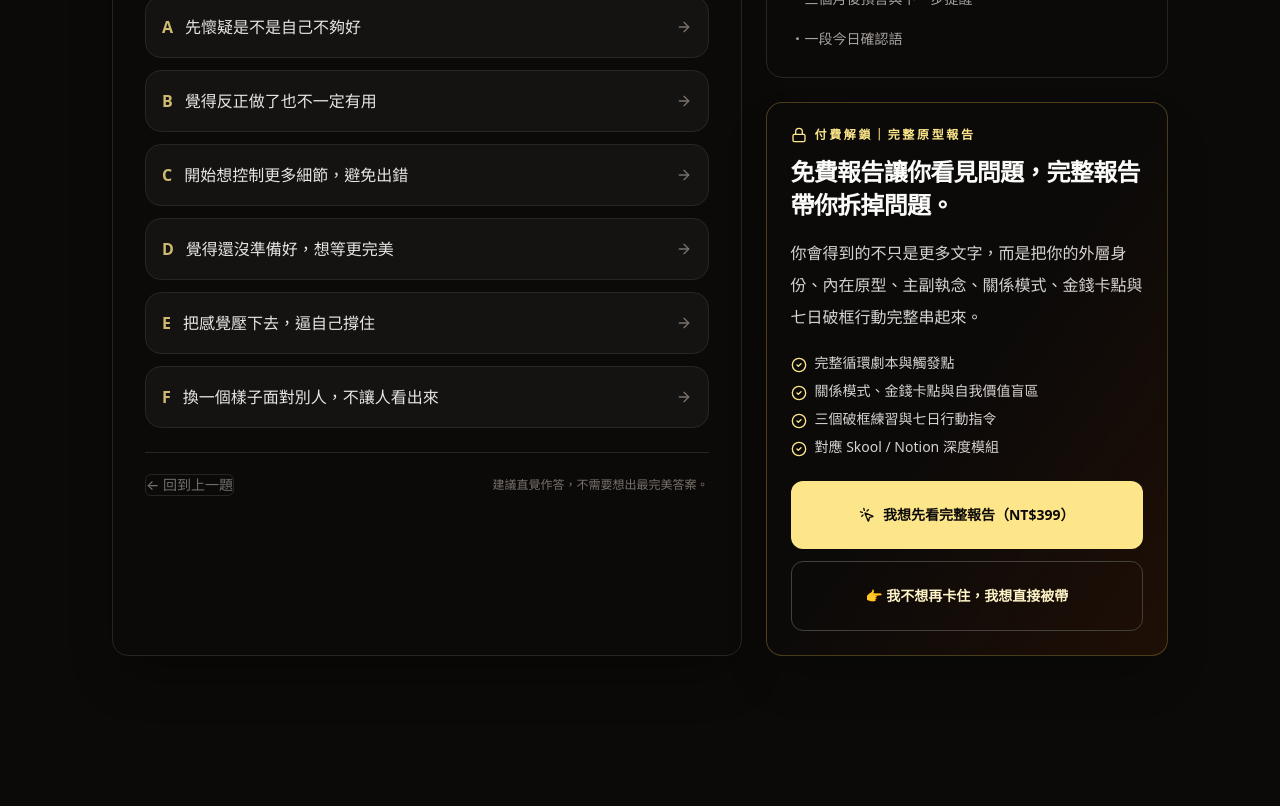
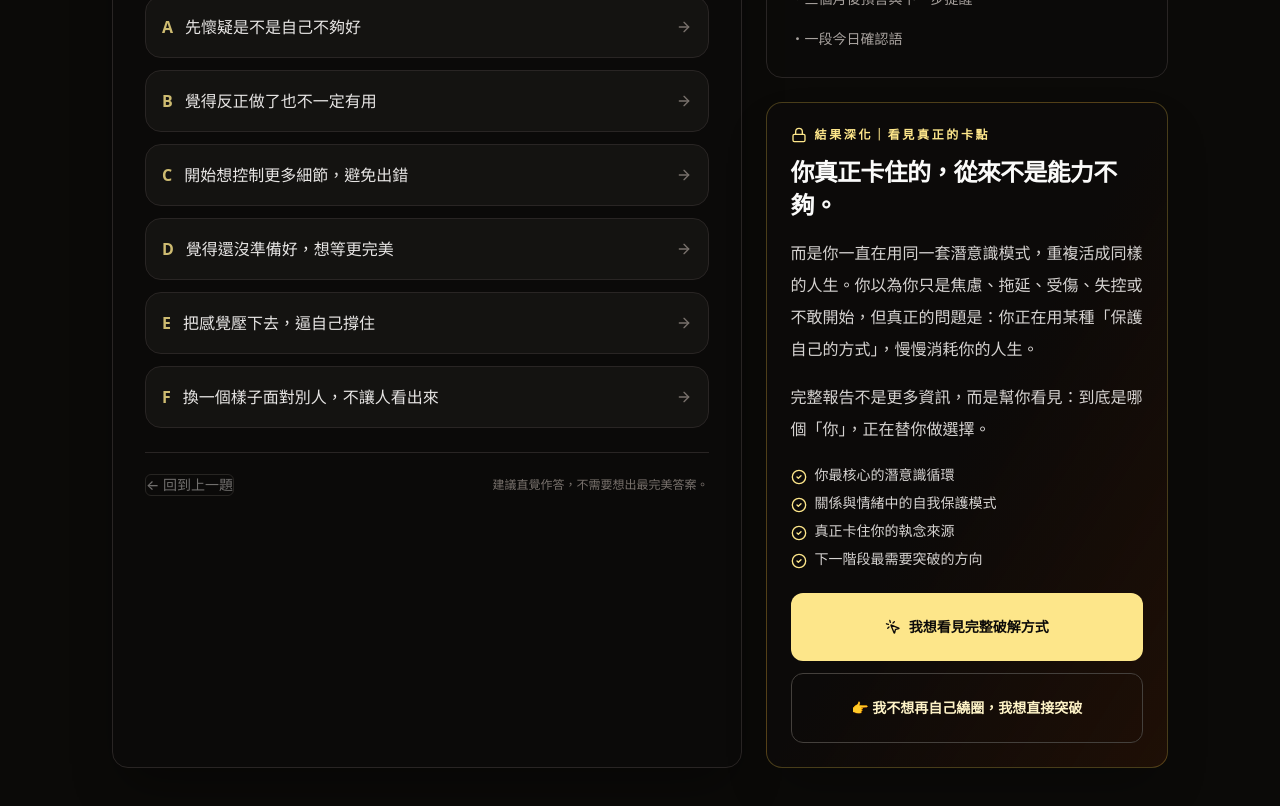
Before and after one commit to sin22122-hub/framework-breakers-assessment, a React (Vite) app: page / in a window 1280 px wide. Shown: the part 900-1706 px from the top of the page. Before the commit the page ends 1636 px from the top, so only its background shows below. Built offline with nearby package versions, Linux system fonts and the light colour scheme.

Commit message:
update conversion copy and lead intent wording
update conversion copy and lead intent wording

```diff
--- a/src/App.jsx
+++ b/src/App.jsx
@@ -642,7 +642,7 @@ export default function FrameworkBreakersAssessment() {
   const [name, setName] = useState("");
   const [emailUnlocked, setEmailUnlocked] = useState(false);
   const [paidIntentClicked, setPaidIntentClicked] = useState(false);
-  const [intentChoice, setIntentChoice] = useState("free");
+  const [intentChoice, setIntentChoice] = useState("understand");
   const isComplete = Object.keys(answers).length === questions.length;
   const result = useMemo(() => getResult(answers), [answers]);
   const current = questions[step];
@@ -672,8 +672,8 @@ export default function FrameworkBreakersAssessment() {
     const formUrl = "https://docs.google.com/forms/d/e/1FAIpQLSfgIhKyFPDMSt4NyLHWxoHqJYTz9XVylT4R90lqgZQOJj5mGw/formResponse";
     const formData = new FormData();
 
-    const wantsReport = intentChoice === "report" ? "是" : "否";
-    const wantsCoaching = intentChoice === "coaching" ? "是" : "否";
+    const wantsReport = intentChoice === "deepReport" ? "是" : "否";
+    const wantsCoaching = intentChoice === "breakthrough" ? "是" : "否";
 
     formData.append("entry.1407072553", name || "");
     formData.append("entry.1917274556", email || "");
@@ -717,7 +717,7 @@ export default function FrameworkBreakersAssessment() {
     setName("");
     setEmailUnlocked(false);
     setPaidIntentClicked(false);
-    setIntentChoice("free");
+    setIntentChoice("understand");
   }
 
   return (
@@ -809,10 +809,10 @@ export default function FrameworkBreakersAssessment() {
                   <h3 className="text-3xl font-semibold leading-tight tracking-[-0.04em] md:text-5xl">
                     你的破框結果已經生成。
                     <br />
-                    <span className="text-amber-100">留下 Email，解鎖免費簡易報告。</span>
+                    <span className="text-amber-100">留下 Email，解鎖你的結果。</span>
                   </h3>
                   <p className="mt-5 text-lg leading-9 text-stone-300">
-                    免費版會顯示你的外層原型、內在原型、主副執念、刺痛句、轉化強度與三個月後預言。完整深度報告則會保留在付費版解鎖。
+                    這份結果會先讓你看見：你外在呈現的是誰、內在如何保護自己，以及真正卡住你的那一扇門。
                   </p>
                 </div>
 
@@ -833,42 +833,43 @@ export default function FrameworkBreakersAssessment() {
                       className="w-full rounded-xl border border-stone-800 bg-black/30 px-4 py-3 text-stone-100 placeholder:text-stone-600 outline-none transition focus:border-amber-200/60"
                     />
                     <div className="rounded-xl border border-stone-800 bg-black/20 p-4">
-                      <p className="mb-3 text-sm font-medium text-stone-200">解鎖後，你比較想要哪一種下一步？</p>
+                      <p className="mb-2 text-base font-semibold text-stone-100">如果你願意繼續往下看，</p>
+                      <p className="mb-4 text-sm leading-7 text-stone-400">你現在最想知道的是？</p>
                       <div className="grid gap-2 text-sm text-stone-300">
-                        <label className="flex cursor-pointer items-center gap-2 rounded-lg border border-stone-800 p-3 hover:bg-stone-900">
+                        <label className="flex cursor-pointer items-center gap-3 rounded-lg border border-stone-800 p-3 transition hover:border-amber-300/30 hover:bg-stone-900">
                           <input
                             type="radio"
                             name="intentChoice"
-                            value="free"
-                            checked={intentChoice === "free"}
-                            onChange={() => setIntentChoice("free")}
+                            value="understand"
+                            checked={intentChoice === "understand"}
+                            onChange={() => setIntentChoice("understand")}
                           />
-                          我先看免費簡易報告
+                          <span>我想先理解自己到底卡在哪</span>
                         </label>
-                        <label className="flex cursor-pointer items-center gap-2 rounded-lg border border-stone-800 p-3 hover:bg-stone-900">
+                        <label className="flex cursor-pointer items-center gap-3 rounded-lg border border-stone-800 p-3 transition hover:border-amber-300/30 hover:bg-stone-900">
                           <input
                             type="radio"
                             name="intentChoice"
-                            value="report"
-                            checked={intentChoice === "report"}
-                            onChange={() => setIntentChoice("report")}
+                            value="deepReport"
+                            checked={intentChoice === "deepReport"}
+                            onChange={() => setIntentChoice("deepReport")}
                           />
-                          我想先看完整報告（NT$399）
+                          <span>我想知道完整的潛意識循環與破解方式</span>
                         </label>
-                        <label className="flex cursor-pointer items-center gap-2 rounded-lg border border-stone-800 p-3 hover:bg-stone-900">
+                        <label className="flex cursor-pointer items-center gap-3 rounded-lg border border-stone-800 p-3 transition hover:border-amber-300/30 hover:bg-stone-900">
                           <input
                             type="radio"
                             name="intentChoice"
-                            value="coaching"
-                            checked={intentChoice === "coaching"}
-                            onChange={() => setIntentChoice("coaching")}
+                            value="breakthrough"
+                            checked={intentChoice === "breakthrough"}
+                            onChange={() => setIntentChoice("breakthrough")}
                           />
-                          我不想再卡住，我想直接被帶
+                          <span>我不想再自己繞圈，我想直接突破</span>
                         </label>
                       </div>
                     </div>
                     <Button type="submit" className="w-full rounded-xl bg-amber-200 py-6 text-base font-semibold text-stone-950 hover:bg-amber-100">
-                      解鎖我的免費簡易報告
+                      解鎖我的結果
                     </Button>
                   </div>
                 </form>
@@ -1015,13 +1016,16 @@ export default function FrameworkBreakersAssessment() {
           <Card className="sticky top-6 border-amber-300/25 bg-gradient-to-br from-stone-950 via-stone-950 to-amber-950/35 text-stone-100 shadow-2xl shadow-black/30">
             <CardContent className="p-6">
               <SectionLabel icon={Lock} tone="amber">
-                付費解鎖｜完整原型報告
+                結果深化｜看見真正的卡點
               </SectionLabel>
               <h3 className="text-2xl font-semibold leading-snug tracking-[-0.03em] text-stone-50">
-                免費報告讓你看見問題，完整報告帶你拆掉問題。
+                你真正卡住的，從來不是能力不夠。
               </h3>
               <p className="mt-4 leading-8 text-stone-300">
-                你會得到的不只是更多文字，而是把你的外層身份、內在原型、主副執念、關係模式、金錢卡點與七日破框行動完整串起來。
+                而是你一直在用同一套潛意識模式，重複活成同樣的人生。你以為你只是焦慮、拖延、受傷、失控或不敢開始，但真正的問題是：你正在用某種「保護自己的方式」，慢慢消耗你的人生。
+              </p>
+              <p className="mt-4 leading-8 text-stone-300">
+                完整報告不是更多資訊，而是幫你看見：到底是哪個「你」，正在替你做選擇。
               </p>
               {isComplete && (
                 <div className="mt-5 space-y-4 rounded-2xl border border-amber-300/20 bg-black/25 p-4 text-sm leading-7 text-amber-50">
@@ -1031,7 +1035,7 @@ export default function FrameworkBreakersAssessment() {
                 </div>
               )}
               <div className="mt-5 grid gap-2 text-sm text-stone-300">
-                {["完整循環劇本與觸發點", "關係模式、金錢卡點與自我價值盲區", "三個破框練習與七日行動指令", "對應 Skool / Notion 深度模組"].map((item) => (
+                {["你最核心的潛意識循環", "關係與情緒中的自我保護模式", "真正卡住你的執念來源", "下一階段最需要突破的方向"].map((item) => (
                   <p key={item} className="flex gap-2">
                     <CheckCircle2 className="mt-1 h-4 w-4 text-amber-200" />
                     {item}
@@ -1041,7 +1045,7 @@ export default function FrameworkBreakersAssessment() {
               <div className="mt-6 grid gap-3">
                 <Button onClick={handlePaidIntentClick} className="w-full rounded-xl bg-amber-200 py-6 text-base font-semibold text-stone-950 hover:bg-amber-100">
                   <MousePointerClick className="mr-2 h-4 w-4" />
-                  我想先看完整報告（NT$399）
+                  我想看見完整破解方式
                 </Button>
                 <Button
                   onClick={() => {
@@ -1051,14 +1055,14 @@ export default function FrameworkBreakersAssessment() {
                   variant="outline"
                   className="w-full rounded-xl border-amber-300/30 bg-transparent py-6 text-base font-semibold text-amber-100 hover:bg-amber-950/30"
                 >
-                  👉 我不想再卡住，我想直接被帶
+                  👉 我不想再自己繞圈，我想直接突破
                 </Button>
               </div>
               {paidIntentClicked === true && (
                 <div className="mt-4 rounded-xl border border-amber-300/20 bg-black/25 p-4 text-sm leading-7 text-amber-50">
                   已收到你的解鎖意願。
                   <br />
-                  完整報告正在優化中，將優先開放給願意深入轉化的人。
+                  完整破解方式正在優化中，將優先開放給願意深入理解自己的人。
                   <br />
                   你會是第一批被通知的人。
                 </div>
@@ -1067,7 +1071,7 @@ export default function FrameworkBreakersAssessment() {
                 <div className="mt-4 rounded-xl border border-red-400/20 bg-red-950/15 p-4 text-sm leading-7 text-red-100">
                   我知道你不是想再看一份分析。
                   <br />
-                  你是已經受夠一直卡在同一個地方。
+                  你是已經受夠一直在同一個地方繞圈。
                   <br />
                   👉 接下來會開放「一對一破框引導」，你會優先收到通知。
                 </div>
```
